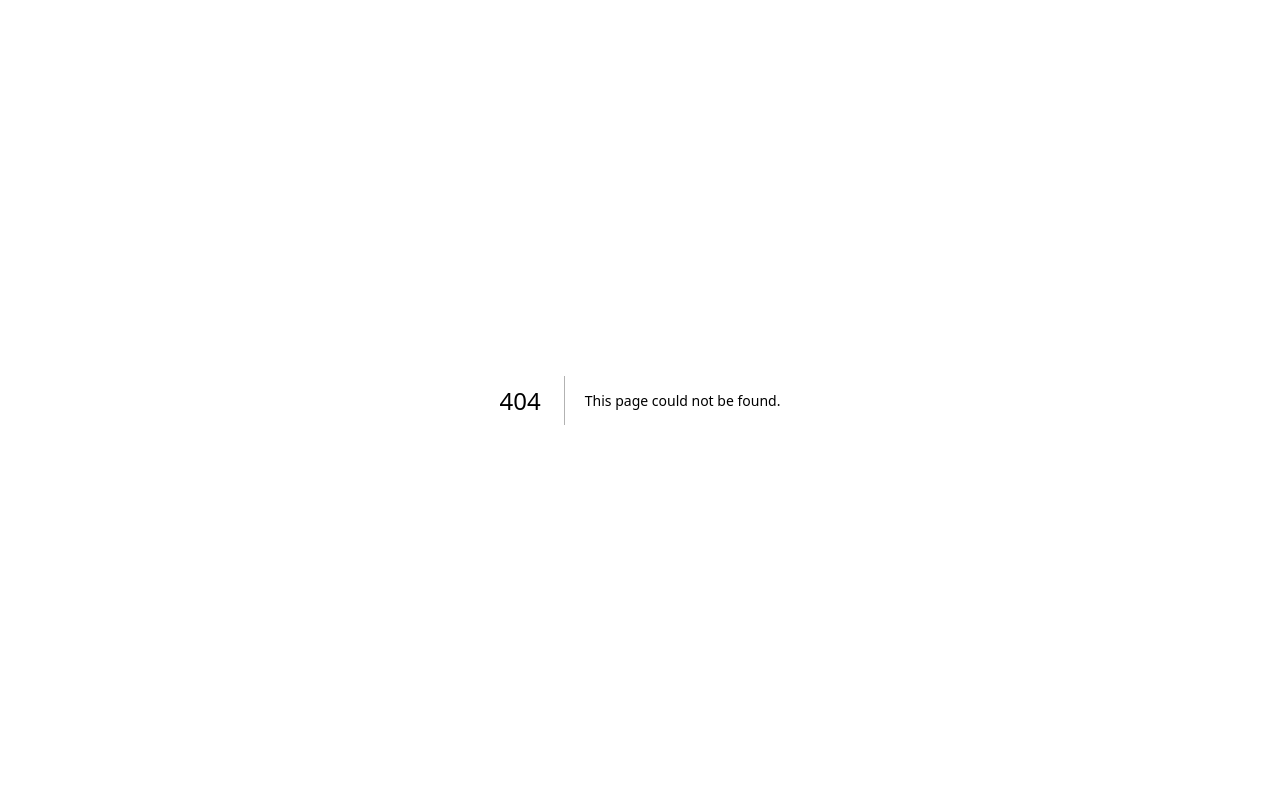
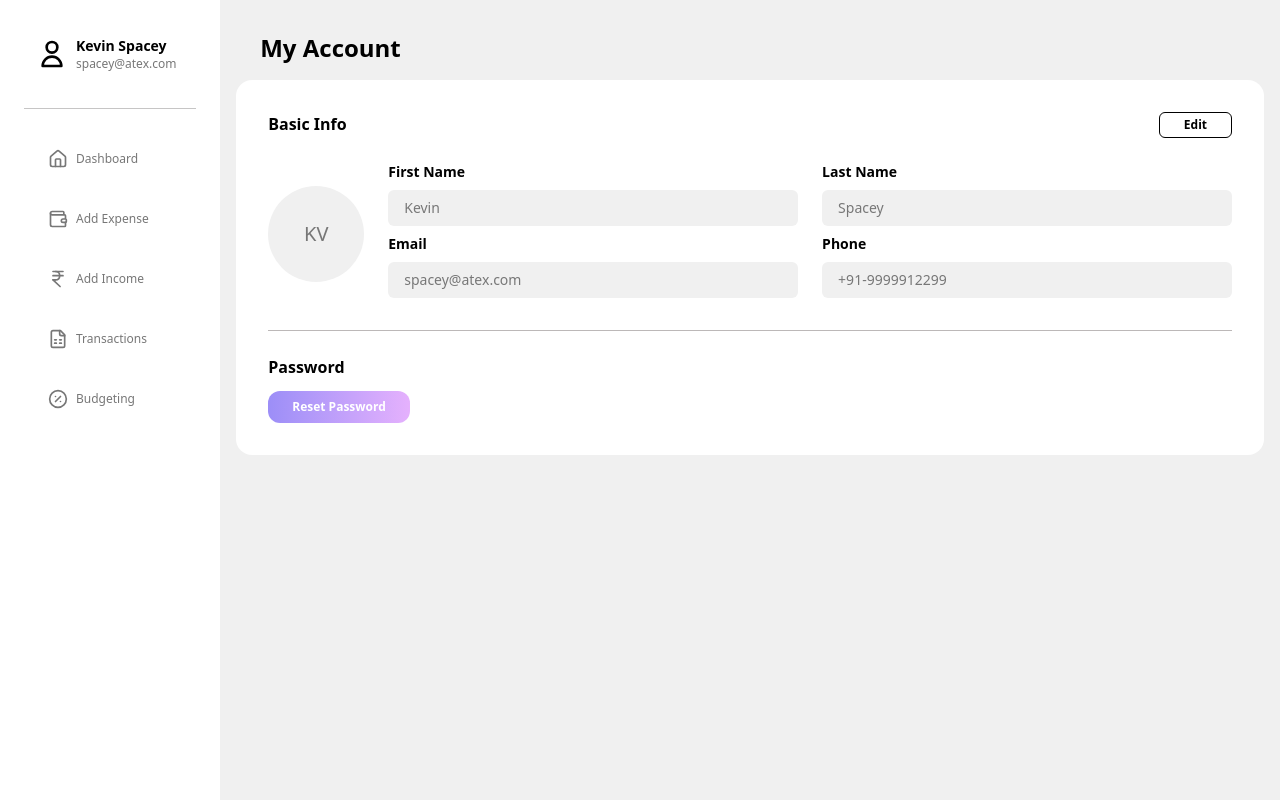
Before and after one commit to ayushmandwivedi/FlowFi, a Next.js app in the folder apps/user-app/: page /dashboard/account in a window 1280 px wide. Before the commit this address had no page. Built offline with nearby package versions, Linux system fonts and the light colour scheme.

Commit message:
added account page

```diff
--- /dev/null
+++ b/apps/user-app/app/dashboard/account/page.tsx
@@ -0,0 +1,10 @@
+import { AccountCard } from "components/AccountCard";
+
+export default function Account() {
+  return (
+    <div className="bg-[#f0f0f0] p-4 h-screen w-full flex flex-col">
+      <div className="text-2xl font-bold my-4 mx-6">My Account</div>
+      <AccountCard />
+    </div>
+  );
+}
--- /dev/null
+++ b/apps/user-app/components/AccountCard.tsx
@@ -0,0 +1,48 @@
+export const AccountCard = () => {
+  return (
+    <div className="p-8 rounded-2xl bg-white space-y-6">
+      <div className="flex justify-between">
+        <div className="font-semibold text-md">Basic Info</div>
+        <div className="border rounded-md text-xs px-6 py-1 font-semibold">
+          Edit
+        </div>
+      </div>
+      <div className="flex justify-center items-center gap-6">
+        <div className="text-xl flex justify-center items-center h-24 w-24 rounded-full bg-[#f0f0f0] text-[#777777]">
+          KV
+        </div>
+        <div className="flex-1">
+          <InputBar type="First Name" value="Kevin" />
+          <InputBar type="Email" value="spacey@atex.com" />
+        </div>
+        <div className="flex-1">
+          <InputBar type="Last Name" value="Spacey" />
+          <InputBar type="Phone" value="+91-9999912299" />
+        </div>
+      </div>
+      <div className="w-full border-t border-[#bcb8b8]"></div>
+      <div className="space-y-3">
+        <div className="font-semibold text-md">Password</div>
+        <button className="rounded-xl bg-gradient-to-r from-[#9C8EF7] to-[#E5B1FD] text-white px-6 py-2 text-xs font-semibold">
+          Reset Password
+        </button>
+      </div>
+    </div>
+  );
+};
+
+interface InputBarProps {
+  type: string;
+  value: string;
+}
+
+const InputBar = ({ type, value }: InputBarProps) => {
+  return (
+    <div className="mb-2">
+      <div className="text-sm font-semibold mb-2">{type}</div>
+      <div className="text-sm w-full rounded-md bg-[#f0f0f0] px-4 py-2 text-[#777777]">
+        {value}
+      </div>
+    </div>
+  );
+};
--- a/apps/user-app/components/Sidebar.tsx
+++ b/apps/user-app/components/Sidebar.tsx
@@ -10,9 +10,13 @@ import {
 } from "lucide-react";
 
 export const Sidebar = () => {
+  const router = useRouter();
   return (
     <aside className="w-1/5 p-6">
-      <div className="flex justify-start items-center gap-2">
+      <div
+        className="flex justify-start items-center gap-2 hover:bg-[#edecec] p-3 rounded-md"
+        onClick={() => router.push("/dashboard/account")}
+      >
         <div>
           <svg
             className="h-8 w-8 text-black"
```
